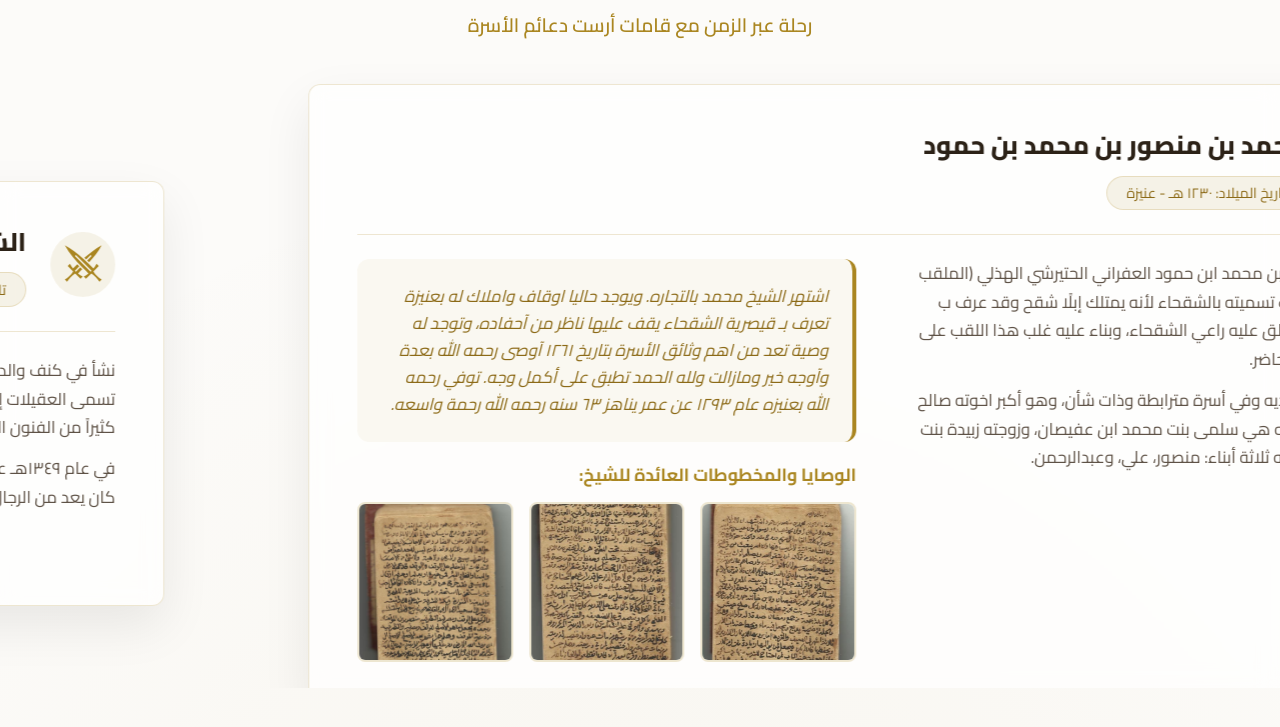
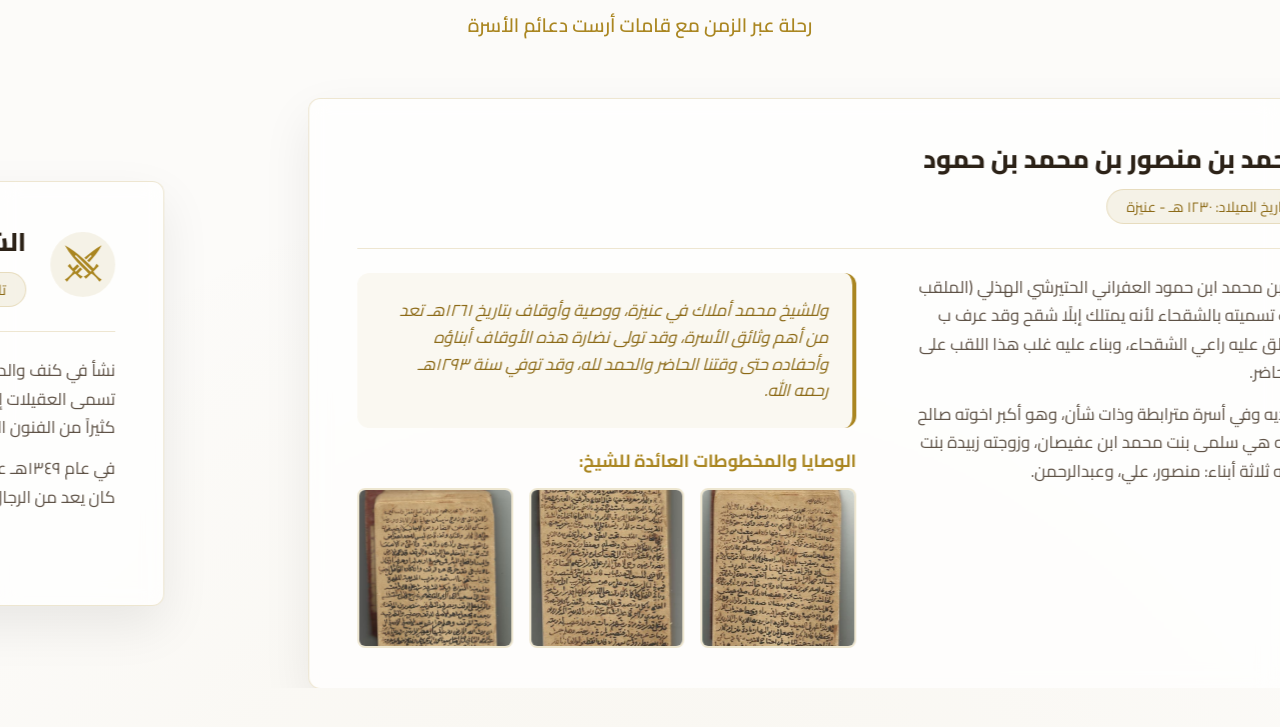
Before and after one commit to Alshagha/alshagha-website, a React (Vite) app: page / in a window 1280 px wide. Shown: the part 2417-3144 px from the top of the page. Built offline with nearby package versions, Linux system fonts and the light colour scheme.

Commit message:
Update Figures.jsx

```diff
--- a/src/components/Figures.jsx
+++ b/src/components/Figures.jsx
@@ -14,7 +14,7 @@ const Figures = () => {
             shortTitle: "أول من لُقب بالشقحاء",
             born: "١٢٣٠ هـ - عنيزة",
             desc: "محمد بن منصور بن محمد ابن حمود العفراني الحتيرشي الهذلي (الملقب بالشقحاء). وسبب تسميته بالشقحاء لأنه يمتلك إبلًا شقح وقد عرف ب إحداها وأصبح يطلق عليه راعي الشقحاء، وبناء عليه غلب هذا اللقب على ذريته إلى وقتنا الحاضر. \n\nنشأ في كنف والديه وفي أسرة مترابطة وذات شأن، وهو أكبر اخوته صالح وعبدالرحمن، وامه هي سلمى بنت محمد ابن عفيصان، وزوجته زبيدة بنت محمد العماري. له ثلاثة أبناء: منصور، علي، وعبدالرحمن.",
-            highlights: "اشتهر الشيخ محمد بالتجاره. ويوجد حاليا اوقاف واملاك له بعنيزة تعرف بـ قيصرية الشقحاء يقف عليها ناظر من آحفاده، وتوجد له وصية تعد من اهم وثائق الأسرة بتاريخ ١٢٦١ آوصى رحمه الله بعدة وآوجه خير ومازالت ولله الحمد تطبق على أكمل وجه. توفي رحمه الله بعنيزه عام ١٢٩٣ عن عمر يناهز ٦٣ سنه رحمه الله رحمة واسعه.",
+            highlights: "وللشيخ محمد أملاك في عنيزة، ووصية وأوقاف بتاريخ ١٢٦١هـ تعد من أهم وثائق الأسرة، وقد تولى نضارة هذه الأوقاف أبناؤه وأحفاده حتى وقتنا الحاضر والحمد لله، وقد توفي سنة ١٢٩٣هـ رحمه الله.",
             icon: <GiCrown />,
             testaments: [
                 '/images/testament_1.jpg',
```
